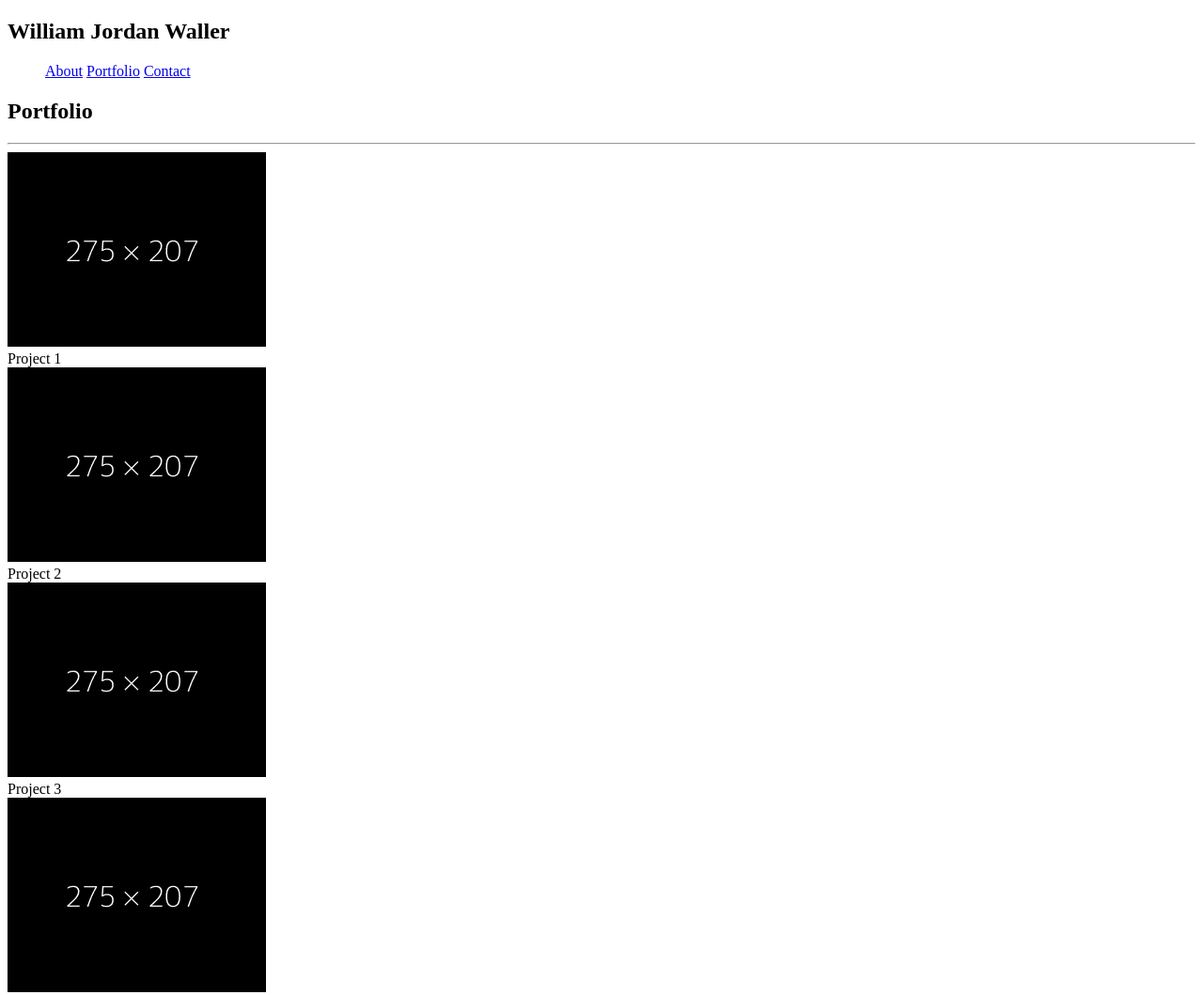
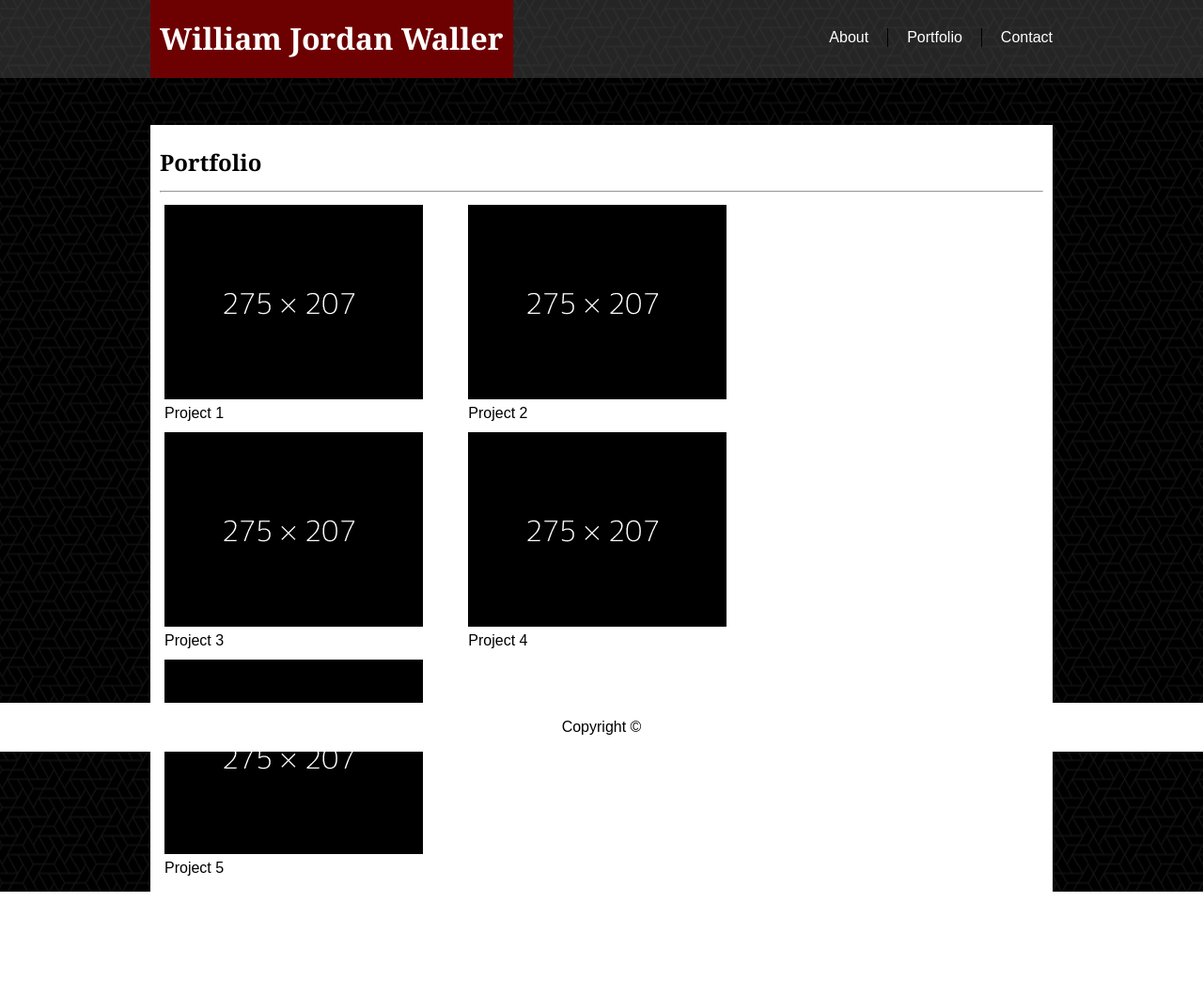
Before and after one commit to Willwall241/Basic-Portfolio, a plain HTML site: page portfolio.html in a window 1280 px wide. Shown: the top 1059 px of the page at 94% size. After the commit the page ends 949 px from the top, so only its background shows below. Drawn offline with Linux system fonts and the light colour scheme.

Commit message:
progress

```diff
--- a/assets/css/style.css
+++ b/assets/css/style.css
@@ -0,0 +1,143 @@
+html{
+    min-height: 100%;
+    position: relative;
+}
+
+body {
+    font-family: 'Arial', 'Helvetica Neue', Helvetica, sans-serif;
+    background-image: url("../images/what-the-hex-dark.png");
+    background-repeat: repeat;
+    background-position: right top;
+    background-attachment: fixed;
+    max-width: 100%;
+    height: 100%;
+    margin: 0;
+    line-height: 20px;
+}
+
+h1 {
+    font-family: 'Georgia', Times, 'Times New Roman', serif;
+}
+
+.clearfix {
+    clear: both;
+}
+
+header{
+    top: 0;
+    overflow: auto;
+    width: 100%;
+    display: flex;
+    justify-content: center;
+    align-items: center;
+}
+
+header:after{
+    content:'';
+    background-color: rgb(77, 74, 74);
+    width:100%;
+    height: 82.88px;
+    position:absolute;
+    top:0;
+    left:0;
+    opacity:0.5;
+}
+
+.header-box {
+    color: white;
+    display: inline-block;
+    width: 960px;
+    padding: 0;
+    z-index: 1;
+}
+
+.title {
+    background-color: rgb(109, 1, 1);
+    float: left;
+    padding: 10px;
+    box-sizing: border-box;
+}
+
+ul {
+    margin-top: 30px;
+}
+
+li:not(:first-child) {
+    padding-right: 20px;
+
+}
+
+li{
+    list-style: none;
+    float: right;
+    padding-left: 20px;
+}
+
+
+
+#myPic {
+    float: left;
+    padding: 10px;
+}
+
+.main-content {
+    position: static;
+    height: 100%;
+    width: 100%;
+    margin-top: 50px;
+
+}
+
+/* .maincontent:after{
+    content:'';
+    background-color: rgb(77, 74, 74);
+    width:960px;
+    height:940px;
+    position:absolute;
+    opacity:0.2;
+} */
+
+.content-box {
+    background-color: white;
+    margin: auto;
+    max-width: 960px;
+    padding: 10px;
+    box-sizing: border-box;
+}
+
+
+
+li:not(:first-child) {
+    border-right:solid 1px black;
+
+}
+
+footer {
+    background-color: white;
+    position: fixed;
+    left: 0;
+    bottom: 0;
+    width: 100%;
+    text-align: center;
+}
+
+.column {
+    float: left;
+    width: 33.33%;
+    padding: 5px;
+}
+
+.row::after {
+    content: "";
+    clear: both;
+    display: table;
+}
+
+a {
+    color: white;
+}
+
+a:link {
+
+    text-decoration: none;
+}
--- a/portfolio.html
+++ b/portfolio.html
@@ -3,49 +3,90 @@
 <head>
     <meta charset="UTF-8">
     <meta name="viewport" content="width=device-width, initial-scale=1.0">
-    <meta http-equiv="X-UA-Compatible" content="ie=edge">
+    <link rel="stylesheet" type="text/css" href="assets/css/style.css">
     <title>W. Jordan waller</title>
 </head>
 <body>
 
-    <section class="header">
+    <header>
+
+        <div class="header-box">
+
+            <div class="title">
 
                 <h1>William Jordan Waller</h1>
 
+            </div>
+
             <ul>
-            <il><a href="index.html">About</a></il>
-            <il><a href="portfolio.html">Portfolio</a></il>
-            <il><a href="contact.html">Contact</a></il>
+                <li><a href="contact.html">Contact</a></li>
+                <li><a href="portfolio.html">Portfolio</a></li>
+                <li><a href="index.html">About</a></li>
             </ul>
 
-    </section>
+            <div class="clearfix"></div>
+        </div>
+
+    </header>
 
     <section class="main-content">
+
+        <div class="content-box">
 
             <h1>Portfolio</h1>
 
             <hr>
 
-        <img src="assets/images/portplacehold.png" alt+"Project1">
+            <div class="row">
+
+                <div class="column">
+
+                    <img src="assets/images/portplacehold.png" alt="Project1">
                     <div class="project-1">Project 1</div>
 
-        <img src="assets/images/portplacehold1.png" alt+"Project2">
+                </div>
+
+                <div class="column">
+
+                    <img src="assets/images/portplacehold1.png" alt="Project2">
                     <div class="project-2">Project 2</div>
 
-        <img src="assets/images/portplacehold2.png" alt+"Project3">
+                </div>
+
+                <div class="column">
+
+                    <img class="portfolio" src="assets/images/portplacehold2.png" alt="Project3">
                     <div class="project-3">Project 3</div>
 
-        <img src="assets/images/portplacehold3.png" alt+"Project4">
+                </div>
+
+                <div class="column">
+
+                    <img src="assets/images/portplacehold3.png" alt="Project4">
                     <div class="project-4">Project 4</div>
 
-        <img src="assets/images/portplacehold4.png" alt+"Project5">
+                </div>
+
+                <div class="column">
+
+                    <img src="assets/images/portplacehold4.png" alt="Project5">
                     <div class="project-5">Project 5</div>
 
+                </div>
+
+            </div>
+        </div>
     </section>
 
-    <section class="footer">
+    <footer>
+
+        <div class="footer-box">
+
             <p>Copyright &copy;</p>
-    </section>
+
+        </div>
+
+    </footer>
 
 </body>
 </html>
```
Also changed, not shown: contact.html (+27 -8 lines), index.html (+34 -9 lines), assets/images/index.png (added). Lines whose indentation alone changed are shown as unchanged.
